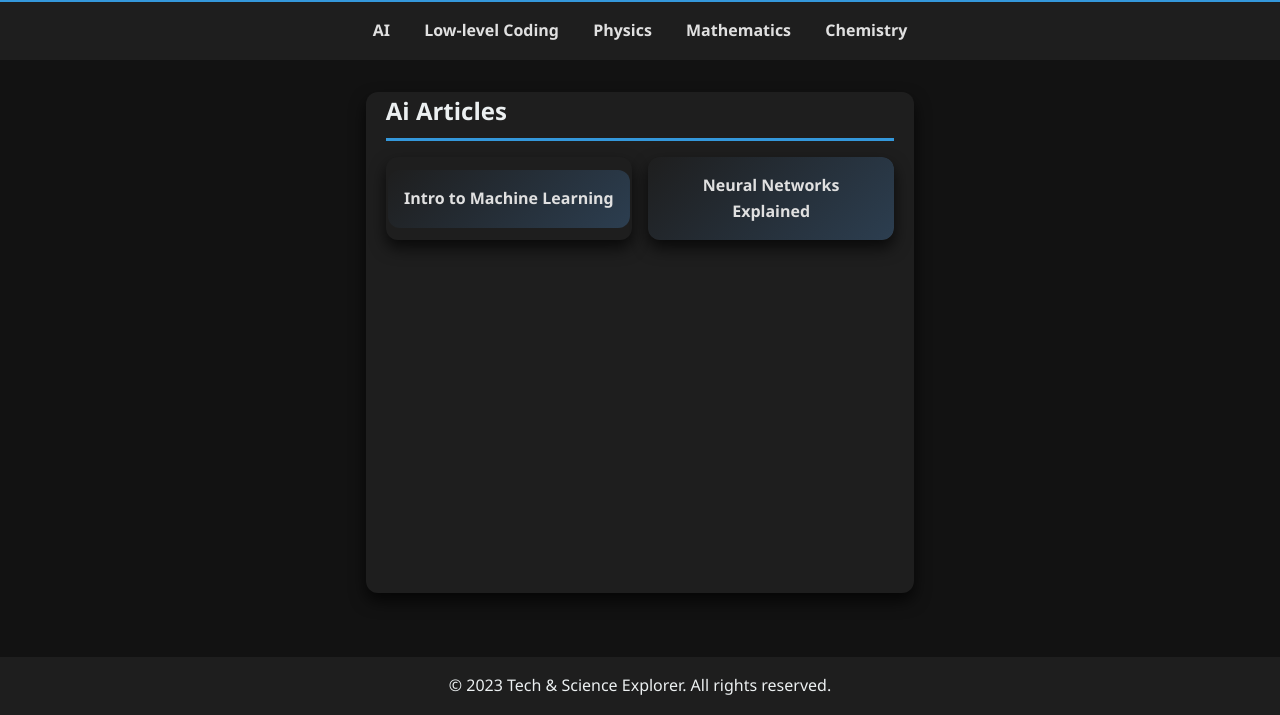
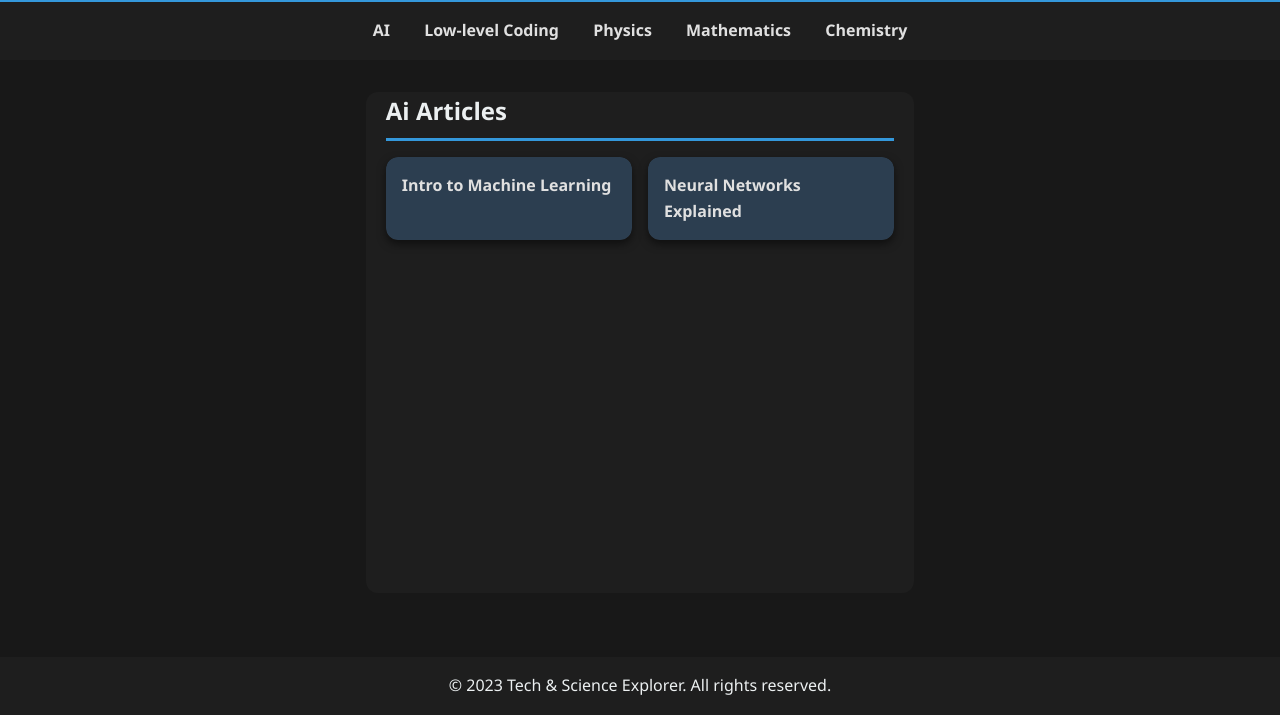
Before and after one commit to 0danteh/0danteh.github.io, a plain HTML site: page index.html in a window 1280 px wide. Shown: the part 85-800 px from the top of the page. Drawn offline with Linux system fonts and the light colour scheme.

Commit message:
Update index.html

```diff
--- a/index.html
+++ b/index.html
@@ -17,7 +17,7 @@
             display: flex;
             flex-direction: column;
             min-height: 100vh;
-            background: #121212;
+            background: #181818;
         }
         header {
             background-color: #1e1e1e;
@@ -48,7 +48,6 @@
             padding: 0 20px;
             background: #1e1e1e;
             border-radius: 12px;
-            box-shadow: 0 8px 16px rgba(0, 0, 0, 0.7);
         }
         .article-list {
             display: flex;
@@ -62,16 +61,12 @@
             background: #1e1e1e;
             border-radius: 12px;
             overflow: hidden;
-            box-shadow: 0 8px 16px rgba(0, 0, 0, 0.7);
+            box-shadow: 0 4px 8px rgba(0, 0, 0, 0.5);
             transition: transform 0.3s ease, box-shadow 0.3s ease;
-            display: flex;
-            align-items: center;
-            justify-content: center;
-            text-align: center;
         }
         .article-list li:hover {
             transform: translateY(-5px);
-            box-shadow: 0 12px 24px rgba(0, 0, 0, 0.9);
+            box-shadow: 0 8px 16px rgba(0, 0, 0, 0.7);
         }
         .article-list a {
             display: block;
@@ -79,12 +74,15 @@
             color: #e0e0e0;
             text-decoration: none;
             font-weight: bold;
-            background: linear-gradient(135deg, #1e1e1e, #2c3e50);
+            background: #2c3e50;
             border-radius: 12px;
             transition: background 0.3s ease;
+            height: 100%;
+            width: 100%;
+            box-sizing: border-box;
         }
         .article-list a:hover {
-            background: #2c3e50;
+            background: #34495e;
         }
         .back-button {
             display: inline-block;
@@ -106,10 +104,10 @@
             padding-bottom: 0.5rem;
         }
         article {
-            background: #1e1e1e;
+            background: #2c3e50;
             padding: 2rem;
             border-radius: 12px;
-            box-shadow: 0 8px 16px rgba(0, 0, 0, 0.7);
+            box-shadow: 0 4px 8px rgba(0, 0, 0, 0.5);
         }
         footer {
             background-color: #1e1e1e;
```
